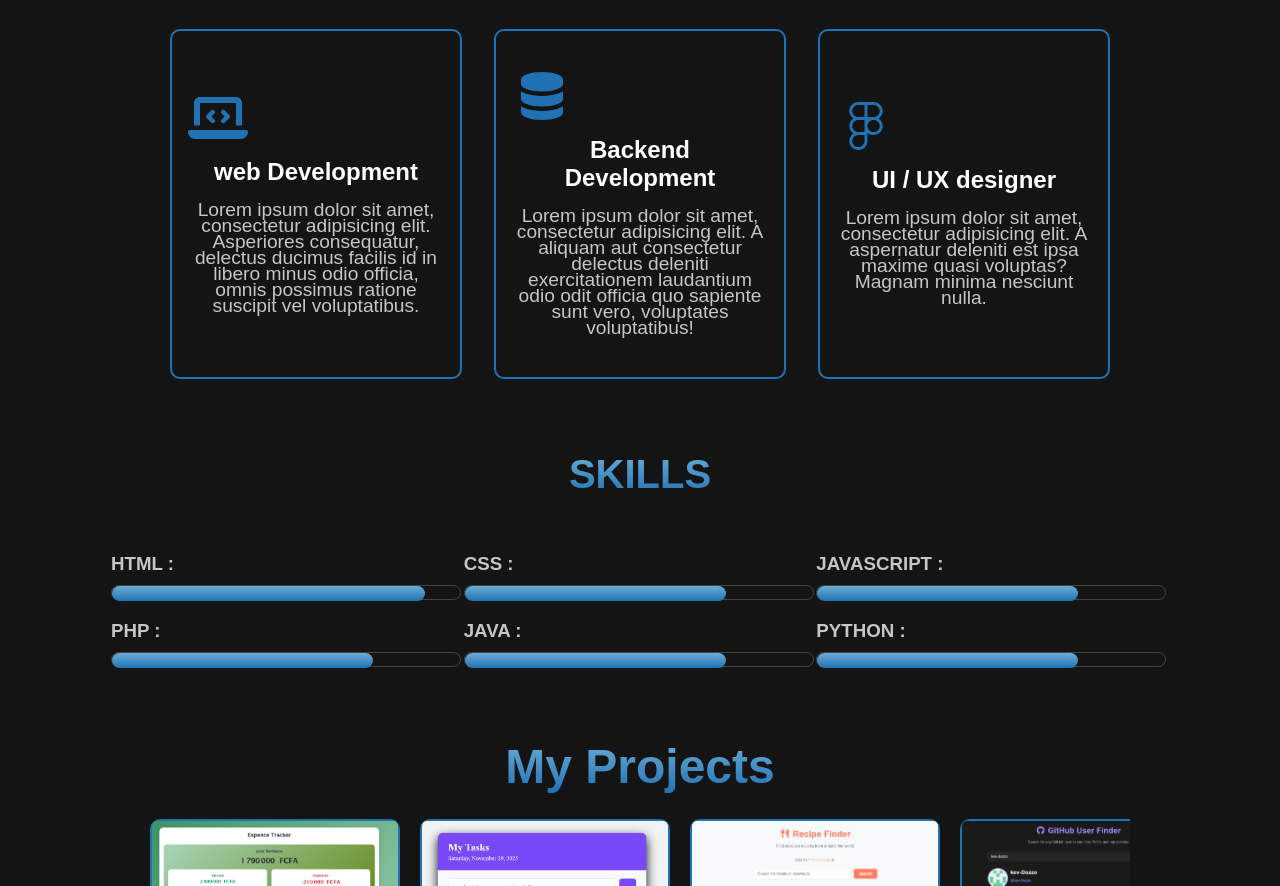
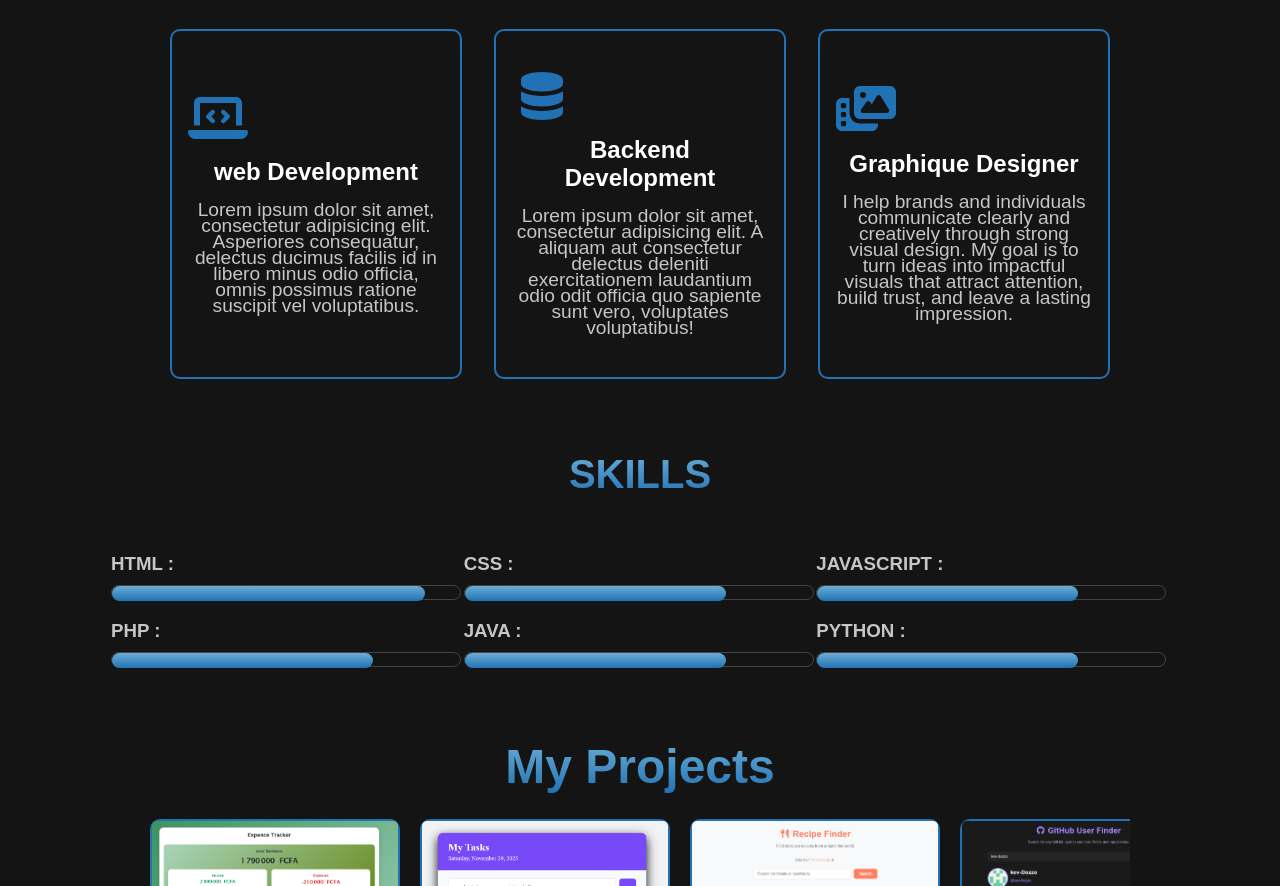
Before and after one commit to kev-Dozzo/KEV-Porfilio, a plain HTML site: page index.html in a window 1280 px wide. Shown: the part 1217-2103 px from the top of the page. Drawn offline with Linux system fonts and the light colour scheme.

Commit message:
new branch commit

```diff
--- a/index.html
+++ b/index.html
@@ -134,12 +134,9 @@
 
                 <div class="card">
                     <div class="card-info">
-                        <i class="fa-brands fa-figma icon"></i>
-                        <h2>UI / UX designer</h2>
-                        <p>Lorem ipsum dolor sit amet, consectetur adipisicing elit.
-                            A aspernatur deleniti
-                            est ipsa maxime quasi voluptas? Magnam
-                            minima nesciunt nulla.
+                        <i class="fa-solid fa-photo-film icon"></i>
+                        <h2>Graphique Designer</h2>
+                        <p>I help brands and individuals communicate clearly and creatively through strong visual design. My goal is to turn ideas into impactful visuals that attract attention, build trust, and leave a lasting impression.
 
                         </p>
                     </div>
```
